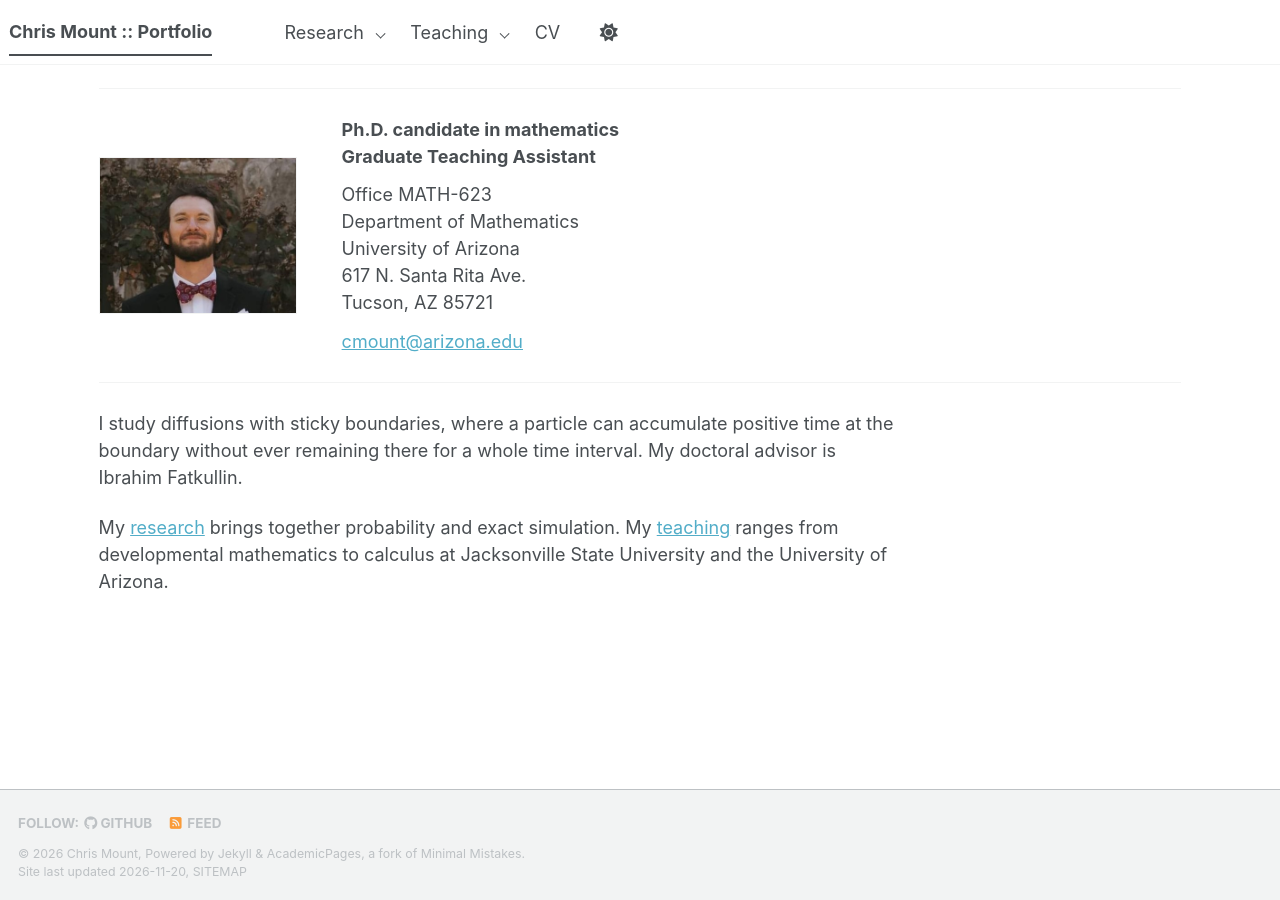
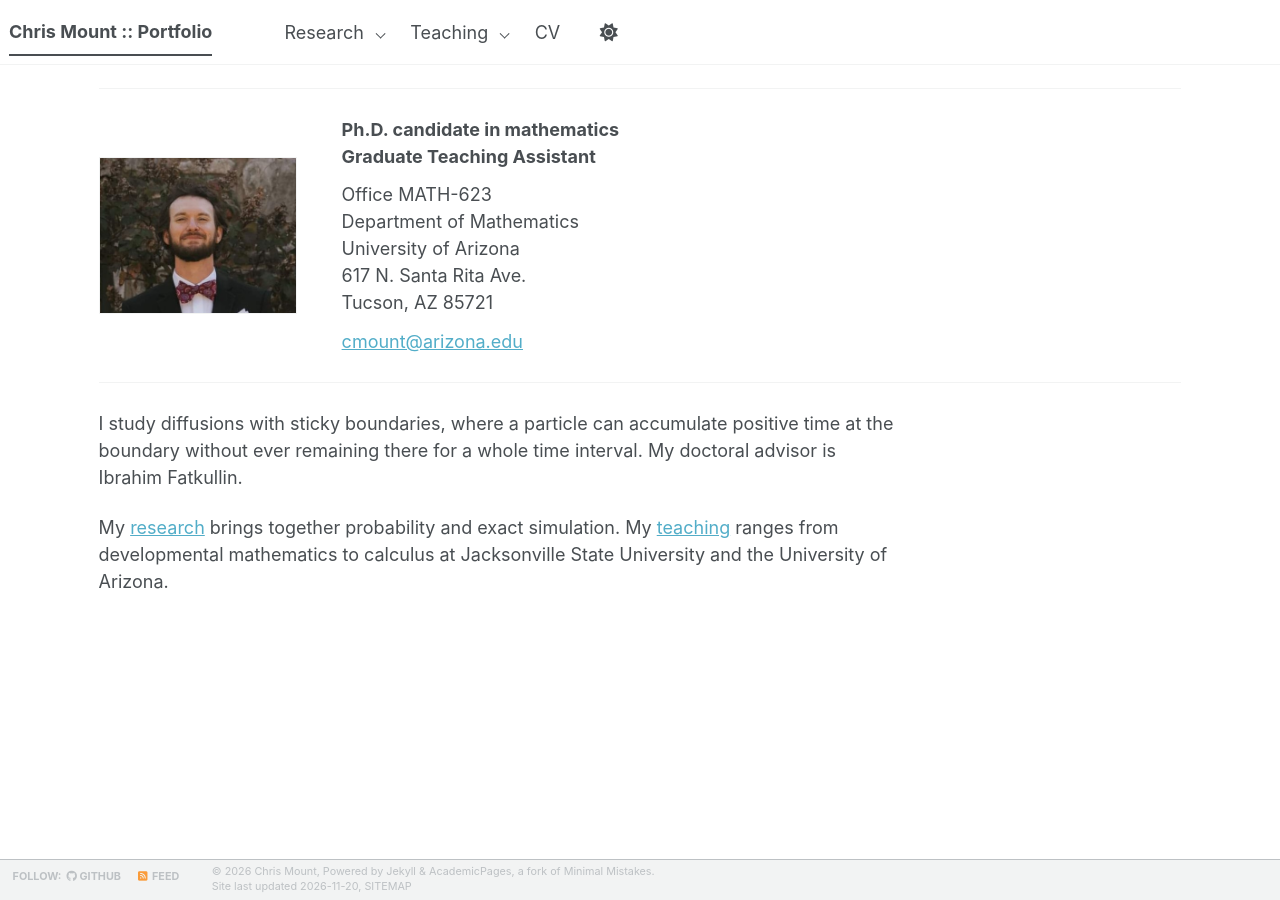
Before and after one commit to chris-mount-60/chris-mount-60.github.io, a Jekyll site: the page built from _pages/about.md, in a window 1280 px wide. Built offline with Jekyll 4.4.1, drawn with Linux system fonts in a browser that asks for light colours; a script bundle is joined from its source files by our own code; a style sheet for code colours, icons or effects is not loaded.

Commit message:
Reduce embedded PDF viewers and compact the site footer

```diff
--- a/assets/css/main.scss
+++ b/assets/css/main.scss
@@ -172,9 +172,28 @@
 
 .embedded-document {
   display: block;
-  width: 100%;
-  height: calc(100vh - 8rem);
-  height: calc(100dvh - 8rem);
-  min-height: 32rem;
+  width: 75%;
+  height: calc(75vh - 6rem);
+  height: calc(75dvh - 6rem);
+  min-height: 24rem;
+  margin-inline: auto;
   border: 0;
 }
+.mount-portfolio .page__footer {
+  footer {
+    max-width: none;
+    display: flex;
+    flex-wrap: wrap;
+    align-items: center;
+    gap: .2rem 1.25rem;
+    margin-top: 0;
+    padding: .3rem .7rem;
+    font-size: .6rem;
+    line-height: 1.35;
+  }
+  .page__footer-follow li {
+    padding-block: 0;
+    font-size: inherit;
+  }
+  .page__footer-copyright { font-size: inherit; }
+}
```
